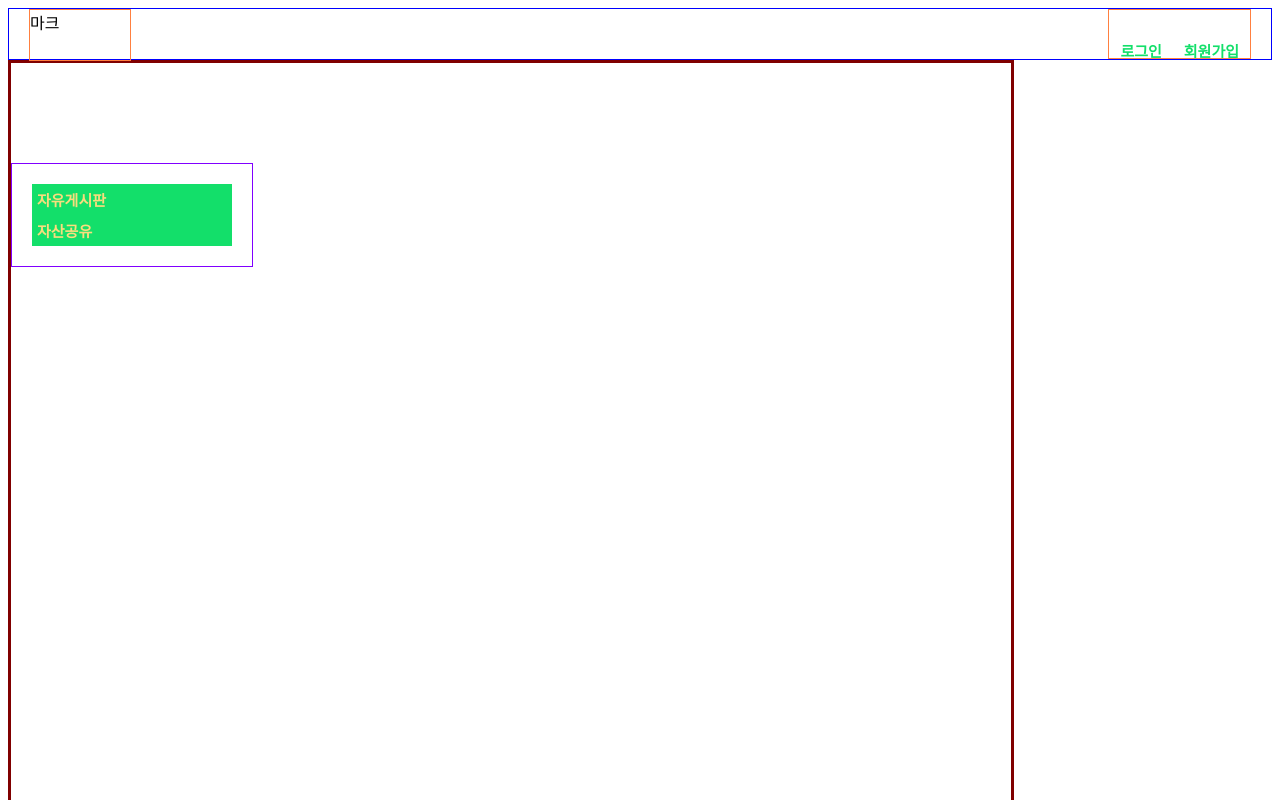
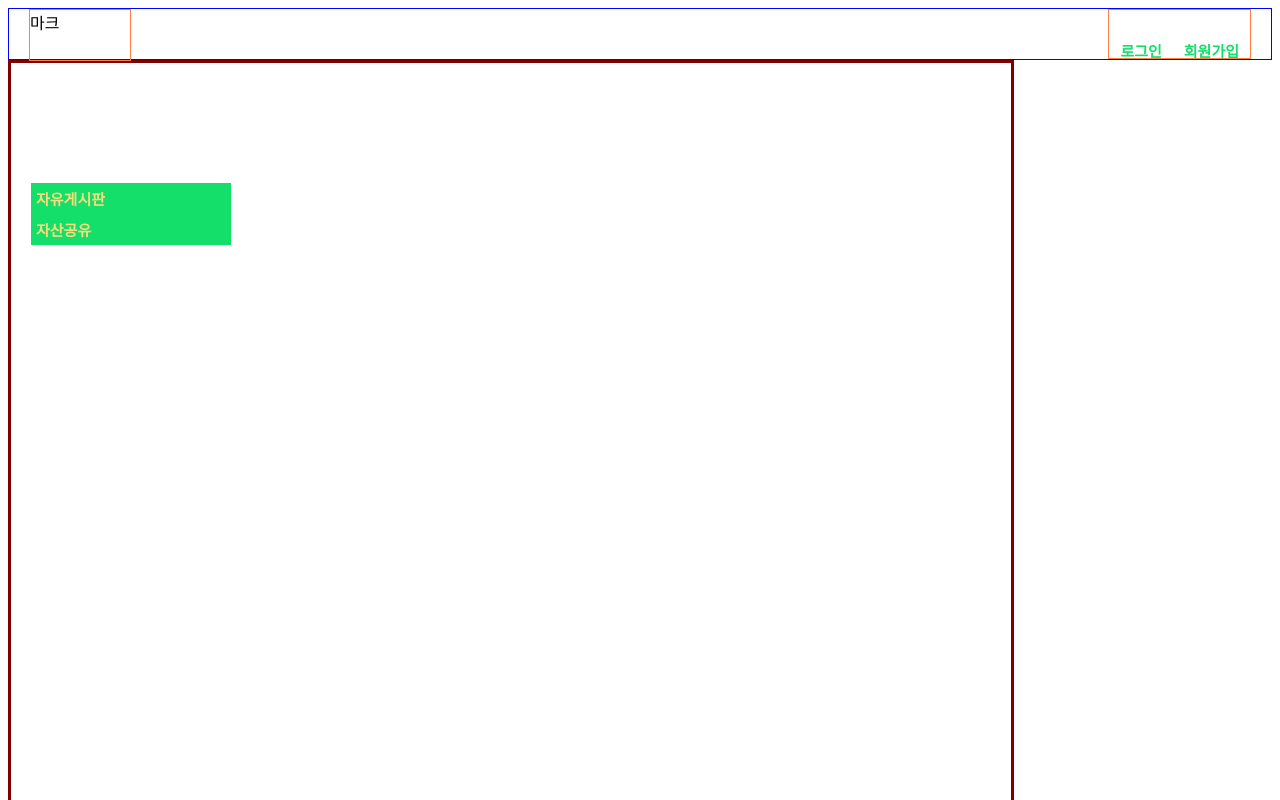
Before and after one commit to codestates-seb/seb40_main_024, a React (Create React App) app in the folder front/: page / in a window 1280 px wide. Shown: the top 800 px of the page. Built offline with nearby package versions, Linux system fonts and the light colour scheme.

Commit message:
feat:sidebar 추가함

```diff
--- a/front/src/Component/Sidebar.js
+++ b/front/src/Component/Sidebar.js
@@ -17,7 +17,7 @@ const SidebarBox = styled.div`
   justify-content: left;
   margin-top: 100px;
   padding: 20px;
-  border: 1px solid #8000ff;
+  /* border: 1px solid #8000ff; */
 `;
 
 const ListBox = styled.button`
```
